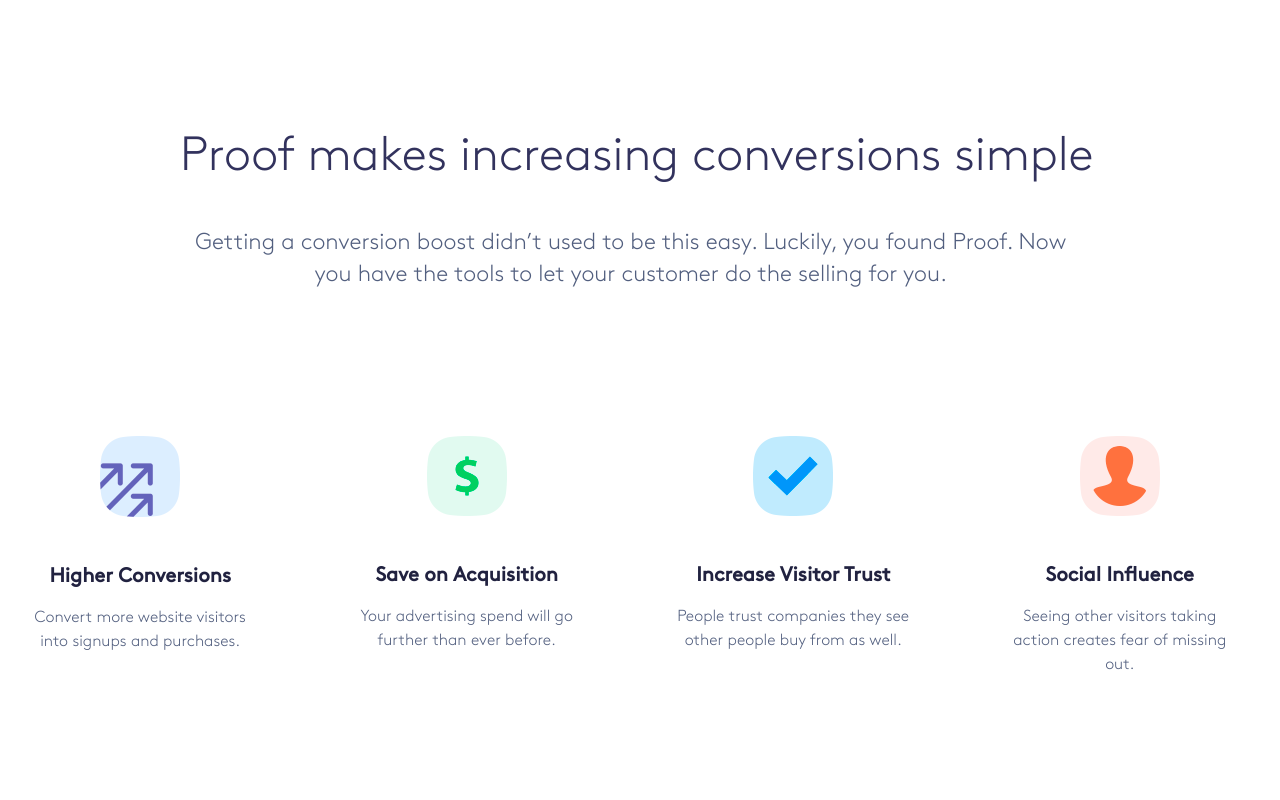
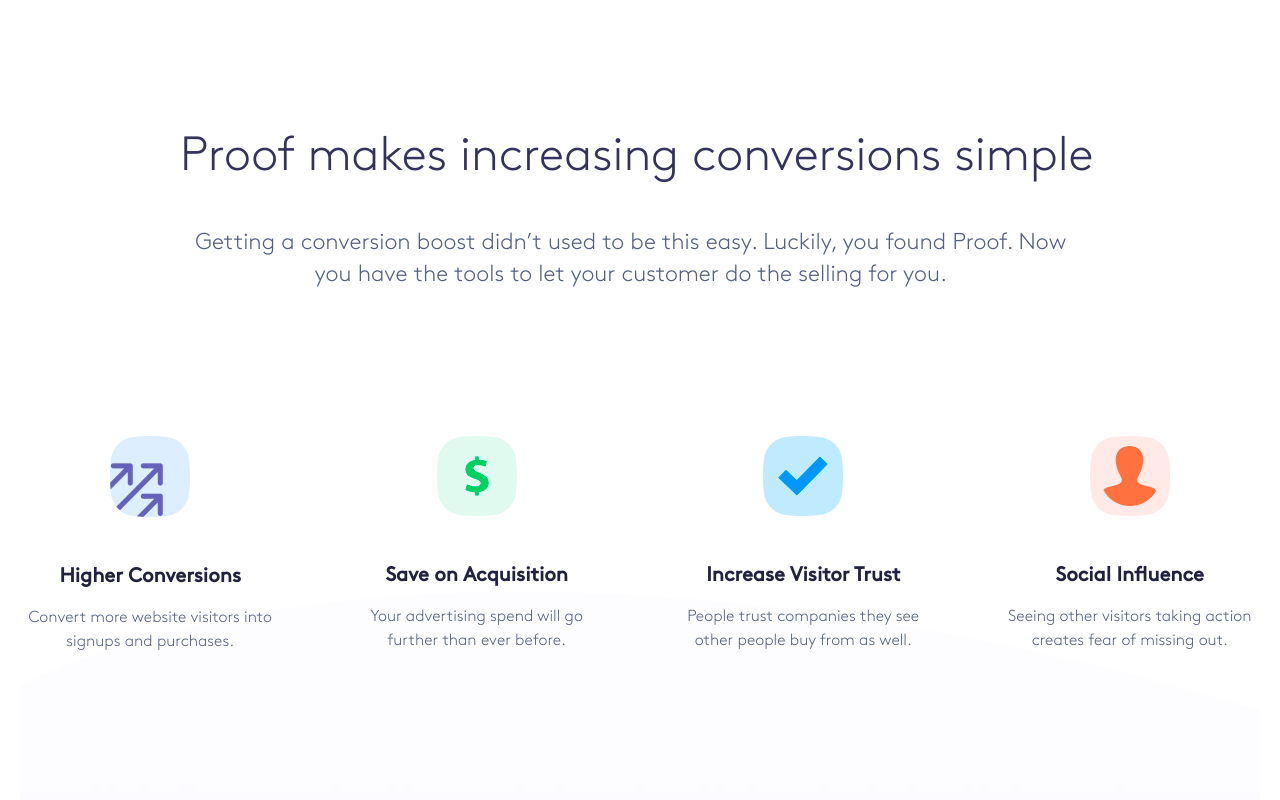
Before and after one commit to Donche-Pipin/Donche-Pipin.github.io, a plain HTML site: page Projects/Gohub/index.html in a window 1280 px wide. Shown: the part 1980-2780 px from the top of the page. Drawn offline with Linux system fonts and the light colour scheme; a web font is replaced by a local one.

Commit message:
add block

```diff
--- a/Projects/Gohub/index.html
+++ b/Projects/Gohub/index.html
@@ -140,7 +140,6 @@
           </div>
         </section>
         <section class="conversion">
-          <div class="conversion-container">
           <div class="description margin-top description_size_l">
             <h2
               class="description__title many-block-title description__title_weight_light"
@@ -154,6 +153,7 @@
             </p>
           </div>
           <div class="conversion-list">
+            <div class="conversion-list-container">
               <div class="conversion-item">
                 <img
                   class="conversion__icon"
@@ -297,7 +297,9 @@
             </div>
           </div>
         </section>
-        <section></section>
+        <section class="safety-and-move">
+
+        </section>
         <section></section>
         <section></section>
         <section></section>
--- a/Projects/Gohub/style.css
+++ b/Projects/Gohub/style.css
@@ -353,25 +353,29 @@
 
 .conversion {
   margin: 0 auto;
-  max-width: 1240px;
+  max-width: 1920px;
   height: auto;
-  margin: 0 auto;
 }
 
 .conversion-list {
+  max-width: 1920px;
+  background: url("./images/conversionfon.jpg") 0% 300px;
+  background-size: 1920px 1097px;
+  background-repeat: space;
+}
+
+.conversion-list-container {
+  max-width: 1240px;
   display: flex;
   flex-wrap: wrap;
   justify-content: space-between;
   margin: 0 auto;
 }
-
 .conversion-item {
   flex-basis: 21%;
   min-width: 250px;
   min-height: 250px;
   margin-top: 145px;
-  padding-right: 20px;
-  box-sizing: border-box;
 }
 
 .conversion__icon {
```
Also changed, not shown: Projects/Gohub/images/conversionfon.jpg (added). Lines whose indentation alone changed are shown as unchanged.
